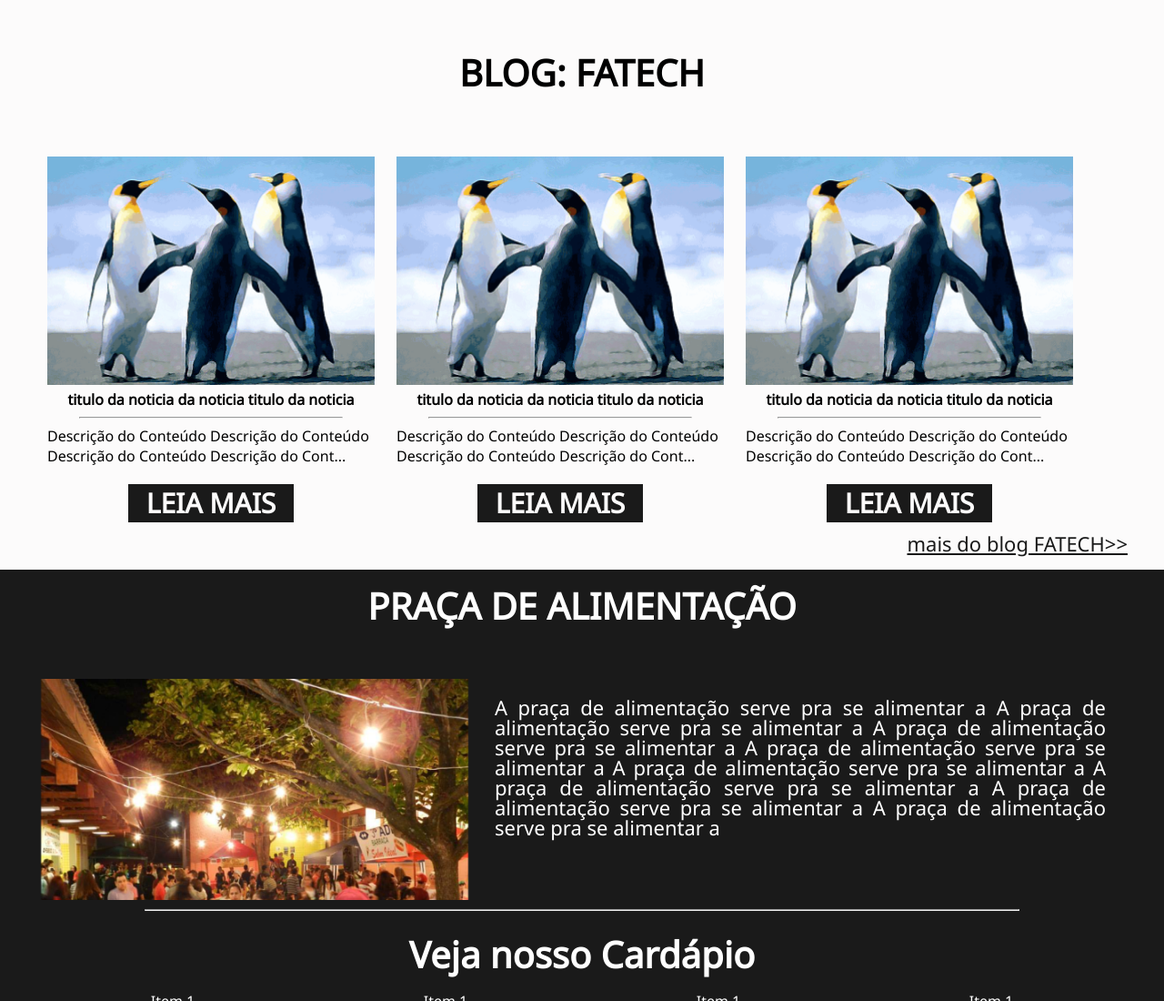
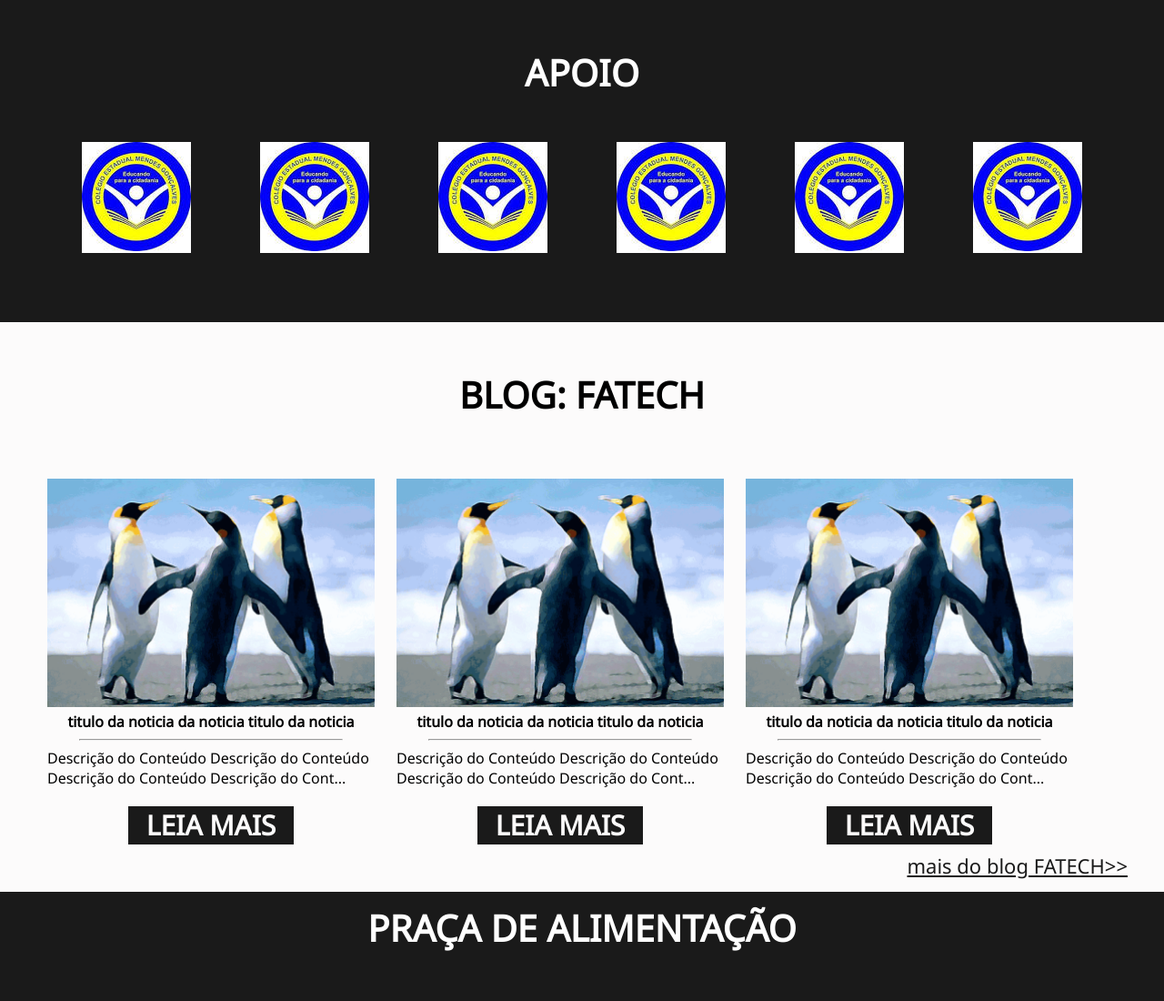
Before and after one commit to adrieltreter/fatech-2ds, a plain HTML site: page index.html in a window 1280 px wide. Shown: the top 1100 px of the page at 91% size. Drawn offline with Linux system fonts and the light colour scheme.

Commit message:
Add files via upload

```diff
--- a/css/style.css
+++ b/css/style.css
@@ -246,3 +246,17 @@ hr {
     color: #1A1A1A;
     font-size: 22px;
 }
+.apoio{
+    background-color: #1A1A1A;
+    color: #fff;
+    padding: 40px 0px;
+}
+.apoio li{
+    background-color: #fff;
+    width: 10%;
+    margin: 3%;
+    display: inline-block;
+}
+.apoio li img{
+    width: 100%;
+}
--- a/index.html
+++ b/index.html
@@ -12,6 +12,45 @@
 </head>
 
 <body>
+    <div class="apoio">
+        <section class="center">
+            <h2 class="titulo">APOIO</h2>
+            <ul class="marcas">
+                <li>
+                    <a href="#">
+                        <img src="img/image 2.png">
+                    </a>
+                </li>
+                <li>
+                    <a href="#">
+                        <img src="img/image 2.png">
+                    </a>
+                </li>
+                <li>
+                    <a href="#">
+                        <img src="img/image 2.png">
+                    </a>
+                </li>
+                <li>
+                    <a href="#">
+                        <img src="img/image 2.png">
+                    </a>
+                </li>
+                <li>
+                    <a href="#">
+                        <img src="img/image 2.png">
+                    </a>
+                </li>
+                <li>
+                    <a href="#">
+                        <img src="img/image 2.png">
+                    </a>
+                </li>
+            </ul>
+
+
+        </section>
+    </div>
     <div class="blog">
         <section class="center">
             <h2 class="titulo">BLOG: FATECH</h2>
```
Also changed, not shown: img/image 2.png (added).
